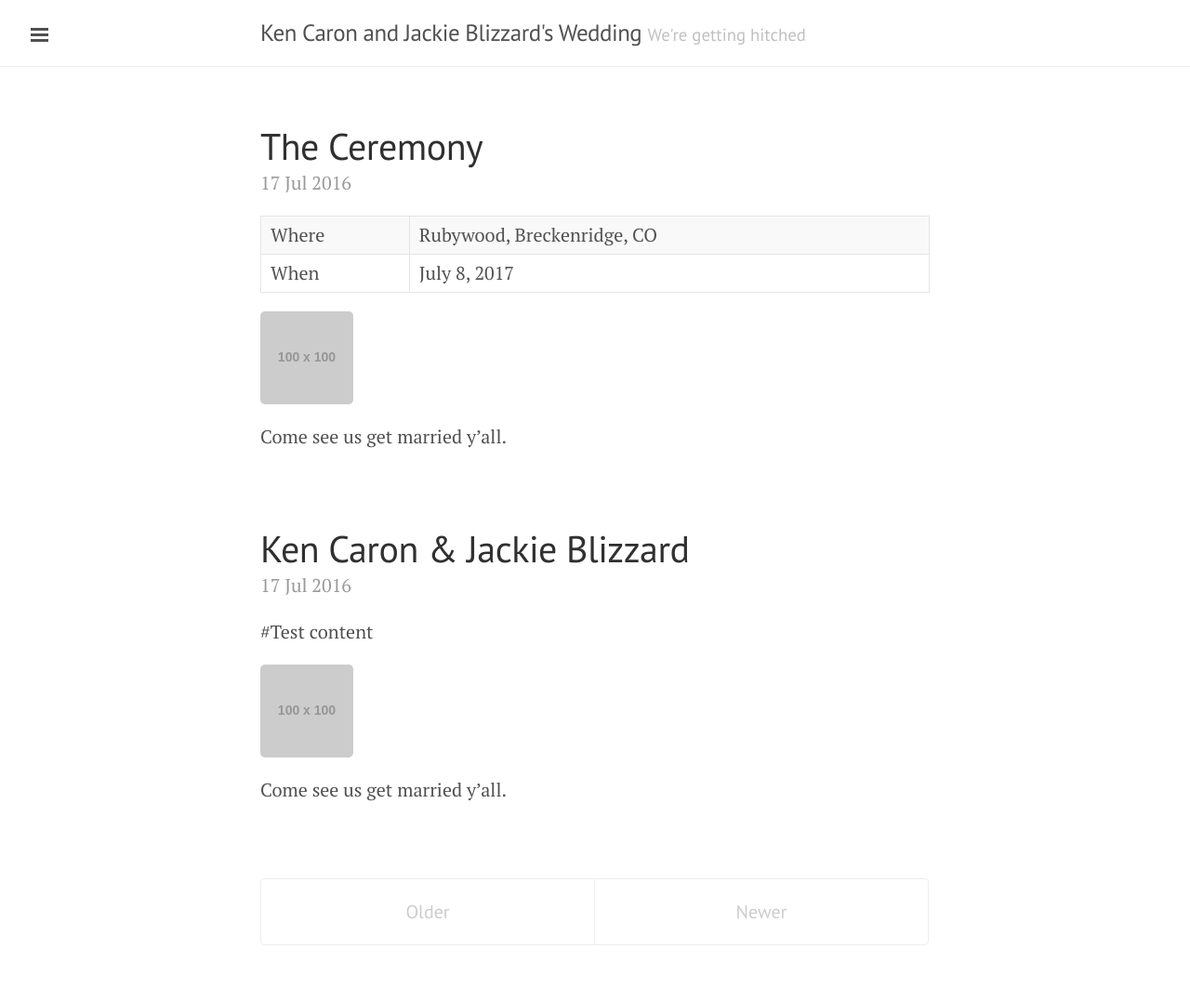
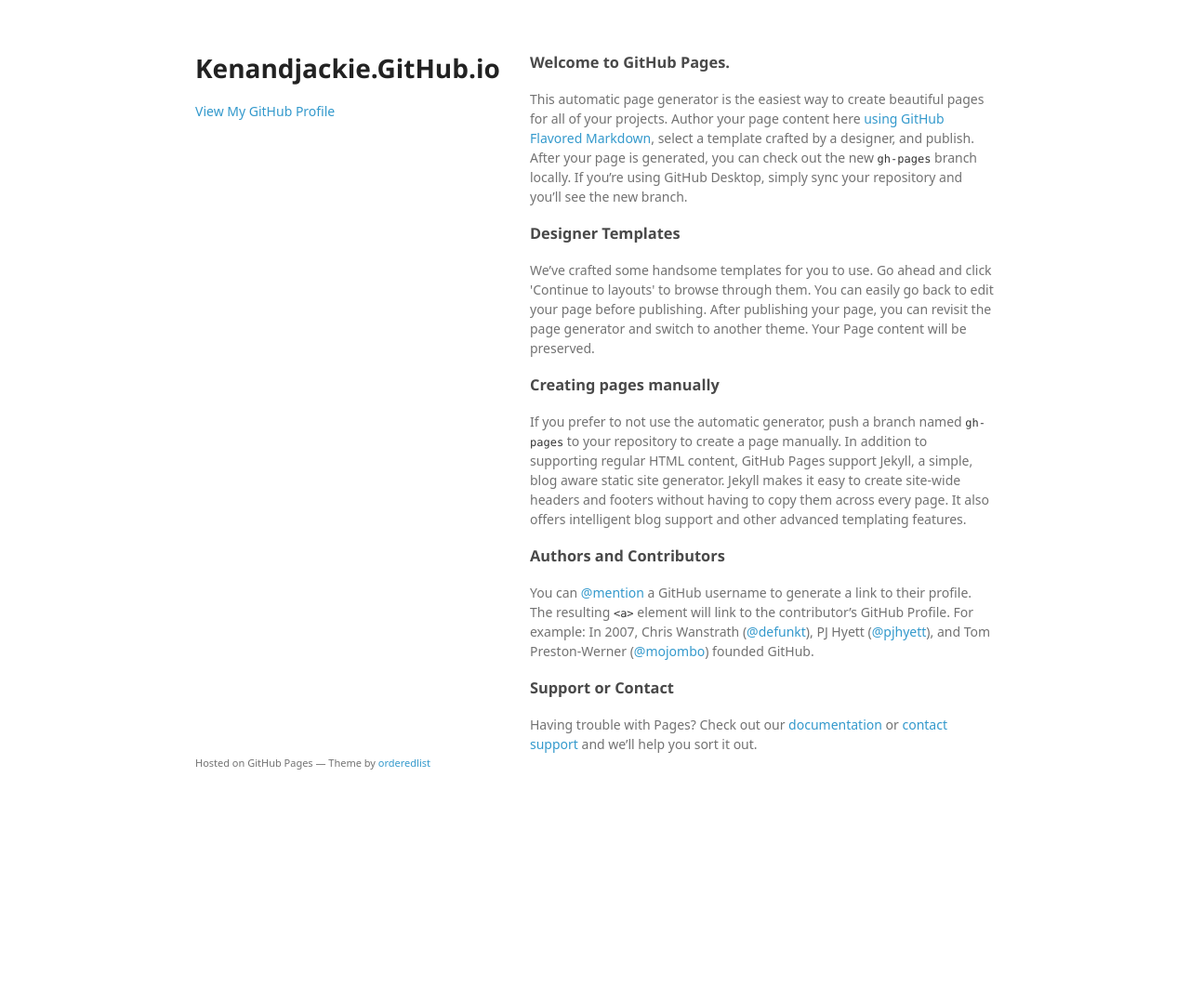
Before and after one commit to kenandjackie/kenandjackie.github.io-backup, a Jekyll site: the page index.html, which Jekyll copies as it is, in a window 1280 px wide. Shown: the whole page at 93% size. Built offline with Jekyll 4.4.1, drawn with Linux system fonts in a browser that asks for light colours; some web fonts are replaced; the list of posts is cut into pages by our own code; after the commit the page ends 900 px from its top, so only the background shows below that.

Commit message:
Replace master branch with page content via GitHub

```diff
--- a/index.html
+++ b/index.html
@@ -1,37 +1,58 @@
----
-layout: default
-title: Home
----
+<!doctype html>
+<html>
+  <head>
+    <meta charset="utf-8">
+    <meta http-equiv="X-UA-Compatible" content="chrome=1">
+    <title>Kenandjackie.GitHub.io by kenandjackie</title>
 
-<div class="posts">
-  {% for post in paginator.posts %}
-  <div class="post">
-    <h1 class="post-title">
-      <a href="{{ post.url }}">
-        {{ post.title }}
-      </a>
-    </h1>
+    <link rel="stylesheet" href="stylesheets/styles.css">
+    <link rel="stylesheet" href="stylesheets/github-light.css">
+    <meta name="viewport" content="width=device-width">
+    <!--[if lt IE 9]>
+    <script src="//html5shiv.googlecode.com/svn/trunk/html5.js"></script>
+    <![endif]-->
+  </head>
+  <body>
+    <div class="wrapper">
+      <header>
+        <h1>Kenandjackie.GitHub.io</h1>
+        <p></p>
 
-    <span class="post-date">{{ post.date | date_to_string }}</span>
 
-    {{ post.content }}
-  </div>
-  {% endfor %}
-</div>
+        <p class="view"><a href="https://github.com/kenandjackie">View My GitHub Profile</a></p>
 
-<div class="pagination">
-  {% if paginator.next_page %}
-    <a class="pagination-item older" href="/page{{paginator.next_page}}">Older</a>
-  {% else %}
-    <span class="pagination-item older">Older</span>
-  {% endif %}
-  {% if paginator.previous_page %}
-    {% if paginator.page == 2 %}
-      <a class="pagination-item newer" href="/">Newer</a>
-    {% else %}
-      <a class="pagination-item newer" href="/page{{paginator.previous_page}}">Newer</a>
-    {% endif %}
-  {% else %}
-    <span class="pagination-item newer">Newer</span>
-  {% endif %}
-</div>
+      </header>
+      <section>
+        <h3>
+<a id="welcome-to-github-pages" class="anchor" href="#welcome-to-github-pages" aria-hidden="true"><span aria-hidden="true" class="octicon octicon-link"></span></a>Welcome to GitHub Pages.</h3>
+
+<p>This automatic page generator is the easiest way to create beautiful pages for all of your projects. Author your page content here <a href="https://guides.github.com/features/mastering-markdown/">using GitHub Flavored Markdown</a>, select a template crafted by a designer, and publish. After your page is generated, you can check out the new <code>gh-pages</code> branch locally. If you’re using GitHub Desktop, simply sync your repository and you’ll see the new branch.</p>
+
+<h3>
+<a id="designer-templates" class="anchor" href="#designer-templates" aria-hidden="true"><span aria-hidden="true" class="octicon octicon-link"></span></a>Designer Templates</h3>
+
+<p>We’ve crafted some handsome templates for you to use. Go ahead and click 'Continue to layouts' to browse through them. You can easily go back to edit your page before publishing. After publishing your page, you can revisit the page generator and switch to another theme. Your Page content will be preserved.</p>
+
+<h3>
+<a id="creating-pages-manually" class="anchor" href="#creating-pages-manually" aria-hidden="true"><span aria-hidden="true" class="octicon octicon-link"></span></a>Creating pages manually</h3>
+
+<p>If you prefer to not use the automatic generator, push a branch named <code>gh-pages</code> to your repository to create a page manually. In addition to supporting regular HTML content, GitHub Pages support Jekyll, a simple, blog aware static site generator. Jekyll makes it easy to create site-wide headers and footers without having to copy them across every page. It also offers intelligent blog support and other advanced templating features.</p>
+
+<h3>
+<a id="authors-and-contributors" class="anchor" href="#authors-and-contributors" aria-hidden="true"><span aria-hidden="true" class="octicon octicon-link"></span></a>Authors and Contributors</h3>
+
+<p>You can <a href="https://help.github.com/articles/basic-writing-and-formatting-syntax/#mentioning-users-and-teams" class="user-mention">@mention</a> a GitHub username to generate a link to their profile. The resulting <code>&lt;a&gt;</code> element will link to the contributor’s GitHub Profile. For example: In 2007, Chris Wanstrath (<a href="https://github.com/defunkt" class="user-mention">@defunkt</a>), PJ Hyett (<a href="https://github.com/pjhyett" class="user-mention">@pjhyett</a>), and Tom Preston-Werner (<a href="https://github.com/mojombo" class="user-mention">@mojombo</a>) founded GitHub.</p>
+
+<h3>
+<a id="support-or-contact" class="anchor" href="#support-or-contact" aria-hidden="true"><span aria-hidden="true" class="octicon octicon-link"></span></a>Support or Contact</h3>
+
+<p>Having trouble with Pages? Check out our <a href="https://help.github.com/pages">documentation</a> or <a href="https://github.com/contact">contact support</a> and we’ll help you sort it out.</p>
+      </section>
+      <footer>
+        <p><small>Hosted on GitHub Pages &mdash; Theme by <a href="https://github.com/orderedlist">orderedlist</a></small></p>
+      </footer>
+    </div>
+    <script src="javascripts/scale.fix.js"></script>
+
+  </body>
+</html>
--- /dev/null
+++ b/javascripts/scale.fix.js
@@ -0,0 +1,17 @@
+var metas = document.getElementsByTagName('meta');
+var i;
+if (navigator.userAgent.match(/iPhone/i)) {
+  for (i=0; i<metas.length; i++) {
+    if (metas[i].name == "viewport") {
+      metas[i].content = "width=device-width, minimum-scale=1.0, maximum-scale=1.0";
+    }
+  }
+  document.addEventListener("gesturestart", gestureStart, false);
+}
+function gestureStart() {
+  for (i=0; i<metas.length; i++) {
+    if (metas[i].name == "viewport") {
+      metas[i].content = "width=device-width, minimum-scale=0.25, maximum-scale=1.6";
+    }
+  }
+}
--- /dev/null
+++ b/stylesheets/github-light.css
@@ -0,0 +1,123 @@
+/*
+The MIT License (MIT)
+
+Copyright (c) 2016 GitHub, Inc.
+
+Permission is hereby granted, free of charge, to any person obtaining a copy
+of this software and associated documentation files (the "Software"), to deal
+in the Software without restriction, including without limitation the rights
+to use, copy, modify, merge, publish, distribute, sublicense, and/or sell
+copies of the Software, and to permit persons to whom the Software is
+furnished to do so, subject to the following conditions:
+
+The above copyright notice and this permission notice shall be included in all
+copies or substantial portions of the Software.
+
+THE SOFTWARE IS PROVIDED "AS IS", WITHOUT WARRANTY OF ANY KIND, EXPRESS OR
+IMPLIED, INCLUDING BUT NOT LIMITED TO THE WARRANTIES OF MERCHANTABILITY,
+FITNESS FOR A PARTICULAR PURPOSE AND NONINFRINGEMENT. IN NO EVENT SHALL THE
+AUTHORS OR COPYRIGHT HOLDERS BE LIABLE FOR ANY CLAIM, DAMAGES OR OTHER
+LIABILITY, WHETHER IN AN ACTION OF CONTRACT, TORT OR OTHERWISE, ARISING FROM,
+OUT OF OR IN CONNECTION WITH THE SOFTWARE OR THE USE OR OTHER DEALINGS IN THE
+SOFTWARE.
+
+*/
+
+.pl-c /* comment */ {
+  color: #969896;
+}
+
+.pl-c1 /* constant, variable.other.constant, support, meta.property-name, support.constant, support.variable, meta.module-reference, markup.raw, meta.diff.header */,
+.pl-s .pl-v /* string variable */ {
+  color: #0086b3;
+}
+
+.pl-e /* entity */,
+.pl-en /* entity.name */ {
+  color: #795da3;
+}
+
+.pl-smi /* variable.parameter.function, storage.modifier.package, storage.modifier.import, storage.type.java, variable.other */,
+.pl-s .pl-s1 /* string source */ {
+  color: #333;
+}
+
+.pl-ent /* entity.name.tag */ {
+  color: #63a35c;
+}
+
+.pl-k /* keyword, storage, storage.type */ {
+  color: #a71d5d;
+}
+
+.pl-s /* string */,
+.pl-pds /* punctuation.definition.string, string.regexp.character-class */,
+.pl-s .pl-pse .pl-s1 /* string punctuation.section.embedded source */,
+.pl-sr /* string.regexp */,
+.pl-sr .pl-cce /* string.regexp constant.character.escape */,
+.pl-sr .pl-sre /* string.regexp source.ruby.embedded */,
+.pl-sr .pl-sra /* string.regexp string.regexp.arbitrary-repitition */ {
+  color: #183691;
+}
+
+.pl-v /* variable */ {
+  color: #ed6a43;
+}
+
+.pl-id /* invalid.deprecated */ {
+  color: #b52a1d;
+}
+
+.pl-ii /* invalid.illegal */ {
+  color: #f8f8f8;
+  background-color: #b52a1d;
+}
+
+.pl-sr .pl-cce /* string.regexp constant.character.escape */ {
+  font-weight: bold;
+  color: #63a35c;
+}
+
+.pl-ml /* markup.list */ {
+  color: #693a17;
+}
+
+.pl-mh /* markup.heading */,
+.pl-mh .pl-en /* markup.heading entity.name */,
+.pl-ms /* meta.separator */ {
+  font-weight: bold;
+  color: #1d3e81;
+}
+
+.pl-mq /* markup.quote */ {
+  color: #008080;
+}
+
+.pl-mi /* markup.italic */ {
+  font-style: italic;
+  color: #333;
+}
+
+.pl-mb /* markup.bold */ {
+  font-weight: bold;
+  color: #333;
+}
+
+.pl-md /* markup.deleted, meta.diff.header.from-file */ {
+  color: #bd2c00;
+  background-color: #ffecec;
+}
+
+.pl-mi1 /* markup.inserted, meta.diff.header.to-file */ {
+  color: #55a532;
+  background-color: #eaffea;
+}
+
+.pl-mdr /* meta.diff.range */ {
+  font-weight: bold;
+  color: #795da3;
+}
+
+.pl-mo /* meta.output */ {
+  color: #1d3e81;
+}
--- /dev/null
+++ b/stylesheets/styles.css
@@ -0,0 +1,324 @@
+@font-face {
+  font-family: 'Noto Sans';
+  font-weight: 400;
+  font-style: normal;
+  src: url('../fonts/Noto-Sans-regular/Noto-Sans-regular.eot');
+  src: url('../fonts/Noto-Sans-regular/Noto-Sans-regular.eot?#iefix') format('embedded-opentype'),
+       local('Noto Sans'),
+       local('Noto-Sans-regular'),
+       url('../fonts/Noto-Sans-regular/Noto-Sans-regular.woff2') format('woff2'),
+       url('../fonts/Noto-Sans-regular/Noto-Sans-regular.woff') format('woff'),
+       url('../fonts/Noto-Sans-regular/Noto-Sans-regular.ttf') format('truetype'),
+       url('../fonts/Noto-Sans-regular/Noto-Sans-regular.svg#NotoSans') format('svg');
+}
+
+@font-face {
+  font-family: 'Noto Sans';
+  font-weight: 700;
+  font-style: normal;
+  src: url('../fonts/Noto-Sans-700/Noto-Sans-700.eot');
+  src: url('../fonts/Noto-Sans-700/Noto-Sans-700.eot?#iefix') format('embedded-opentype'),
+       local('Noto Sans Bold'),
+       local('Noto-Sans-700'),
+       url('../fonts/Noto-Sans-700/Noto-Sans-700.woff2') format('woff2'),
+       url('../fonts/Noto-Sans-700/Noto-Sans-700.woff') format('woff'),
+       url('../fonts/Noto-Sans-700/Noto-Sans-700.ttf') format('truetype'),
+       url('../fonts/Noto-Sans-700/Noto-Sans-700.svg#NotoSans') format('svg');
+}
+
+@font-face {
+  font-family: 'Noto Sans';
+  font-weight: 400;
+  font-style: italic;
+  src: url('../fonts/Noto-Sans-italic/Noto-Sans-italic.eot');
+  src: url('../fonts/Noto-Sans-italic/Noto-Sans-italic.eot?#iefix') format('embedded-opentype'),
+       local('Noto Sans Italic'),
+       local('Noto-Sans-italic'),
+       url('../fonts/Noto-Sans-italic/Noto-Sans-italic.woff2') format('woff2'),
+       url('../fonts/Noto-Sans-italic/Noto-Sans-italic.woff') format('woff'),
+       url('../fonts/Noto-Sans-italic/Noto-Sans-italic.ttf') format('truetype'),
+       url('../fonts/Noto-Sans-italic/Noto-Sans-italic.svg#NotoSans') format('svg');
+}
+
+@font-face {
+  font-family: 'Noto Sans';
+  font-weight: 700;
+  font-style: italic;
+  src: url('../fonts/Noto-Sans-700italic/Noto-Sans-700italic.eot');
+  src: url('../fonts/Noto-Sans-700italic/Noto-Sans-700italic.eot?#iefix') format('embedded-opentype'),
+       local('Noto Sans Bold Italic'),
+       local('Noto-Sans-700italic'),
+       url('../fonts/Noto-Sans-700italic/Noto-Sans-700italic.woff2') format('woff2'),
+       url('../fonts/Noto-Sans-700italic/Noto-Sans-700italic.woff') format('woff'),
+       url('../fonts/Noto-Sans-700italic/Noto-Sans-700italic.ttf') format('truetype'),
+       url('../fonts/Noto-Sans-700italic/Noto-Sans-700italic.svg#NotoSans') format('svg');
+}
+
+body {
+  background-color: #fff;
+  padding:50px;
+  font: 14px/1.5 "Noto Sans", "Helvetica Neue", Helvetica, Arial, sans-serif;
+  color:#727272;
+  font-weight:400;
+}
+
+h1, h2, h3, h4, h5, h6 {
+  color:#222;
+  margin:0 0 20px;
+}
+
+p, ul, ol, table, pre, dl {
+  margin:0 0 20px;
+}
+
+h1, h2, h3 {
+  line-height:1.1;
+}
+
+h1 {
+  font-size:28px;
+}
+
+h2 {
+  color:#393939;
+}
+
+h3, h4, h5, h6 {
+  color:#494949;
+}
+
+a {
+  color:#39c;
+  text-decoration:none;
+}
+
+a:hover {
+  color:#069;
+}
+
+a small {
+  font-size:11px;
+  color:#777;
+  margin-top:-0.3em;
+  display:block;
+}
+
+a:hover small {
+  color:#777;
+}
+
+.wrapper {
+  width:860px;
+  margin:0 auto;
+}
+
+blockquote {
+  border-left:1px solid #e5e5e5;
+  margin:0;
+  padding:0 0 0 20px;
+  font-style:italic;
+}
+
+code, pre {
+  font-family:Monaco, Bitstream Vera Sans Mono, Lucida Console, Terminal, Consolas, Liberation Mono, DejaVu Sans Mono, Courier New, monospace;
+  color:#333;
+  font-size:12px;
+}
+
+pre {
+  padding:8px 15px;
+  background: #f8f8f8;
+  border-radius:5px;
+  border:1px solid #e5e5e5;
+  overflow-x: auto;
+}
+
+table {
+  width:100%;
+  border-collapse:collapse;
+}
+
+th, td {
+  text-align:left;
+  padding:5px 10px;
+  border-bottom:1px solid #e5e5e5;
+}
+
+dt {
+  color:#444;
+  font-weight:700;
+}
+
+th {
+  color:#444;
+}
+
+img {
+  max-width:100%;
+}
+
+header {
+  width:270px;
+  float:left;
+  position:fixed;
+  -webkit-font-smoothing:subpixel-antialiased;
+}
+
+header ul {
+  list-style:none;
+  height:40px;
+  padding:0;
+  background: #f4f4f4;
+  border-radius:5px;
+  border:1px solid #e0e0e0;
+  width:270px;
+}
+
+header li {
+  width:89px;
+  float:left;
+  border-right:1px solid #e0e0e0;
+  height:40px;
+}
+
+header li:first-child a {
+  border-radius:5px 0 0 5px;
+}
+
+header li:last-child a {
+  border-radius:0 5px 5px 0;
+}
+
+header ul a {
+  line-height:1;
+  font-size:11px;
+  color:#999;
+  display:block;
+  text-align:center;
+  padding-top:6px;
+  height:34px;
+}
+
+header ul a:hover {
+  color:#999;
+}
+
+header ul a:active {
+  background-color:#f0f0f0;
+}
+
+strong {
+  color:#222;
+  font-weight:700;
+}
+
+header ul li + li + li {
+  border-right:none;
+  width:89px;
+}
+
+header ul a strong {
+  font-size:14px;
+  display:block;
+  color:#222;
+}
+
+section {
+  width:500px;
+  float:right;
+  padding-bottom:50px;
+}
+
+small {
+  font-size:11px;
+}
+
+hr {
+  border:0;
+  background:#e5e5e5;
+  height:1px;
+  margin:0 0 20px;
+}
+
+footer {
+  width:270px;
+  float:left;
+  position:fixed;
+  bottom:50px;
+  -webkit-font-smoothing:subpixel-antialiased;
+}
+
+@media print, screen and (max-width: 960px) {
+
+  div.wrapper {
+    width:auto;
+    margin:0;
+  }
+
+  header, section, footer {
+    float:none;
+    position:static;
+    width:auto;
+  }
+
+  header {
+    padding-right:320px;
+  }
+
+  section {
+    border:1px solid #e5e5e5;
+    border-width:1px 0;
+    padding:20px 0;
+    margin:0 0 20px;
+  }
+
+  header a small {
+    display:inline;
+  }
+
+  header ul {
+    position:absolute;
+    right:50px;
+    top:52px;
+  }
+}
+
+@media print, screen and (max-width: 720px) {
+  body {
+    word-wrap:break-word;
+  }
+
+  header {
+    padding:0;
+  }
+
+  header ul, header p.view {
+    position:static;
+  }
+
+  pre, code {
+    word-wrap:normal;
+  }
+}
+
+@media print, screen and (max-width: 480px) {
+  body {
+    padding:15px;
+  }
+
+  header ul {
+    width:99%;
+  }
+
+  header li, header ul li + li + li {
+    width:33%;
+  }
+}
+
+@media print {
+  body {
+    padding:0.4in;
+    font-size:12pt;
+    color:#444;
+  }
+}
```
Also changed, not shown: params.json (added, +6 -0 lines).
